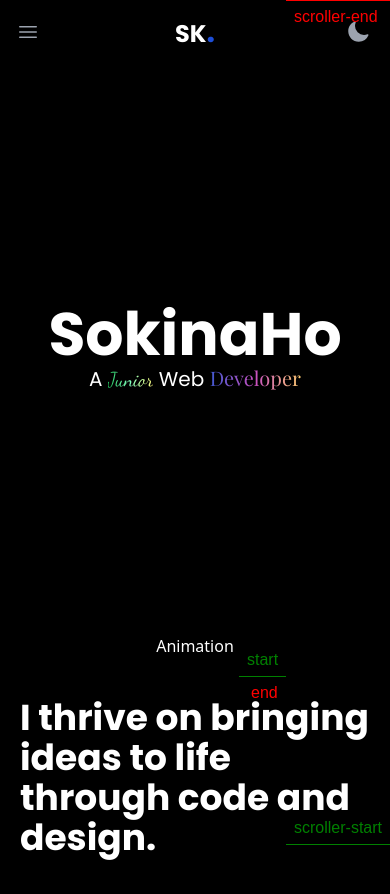
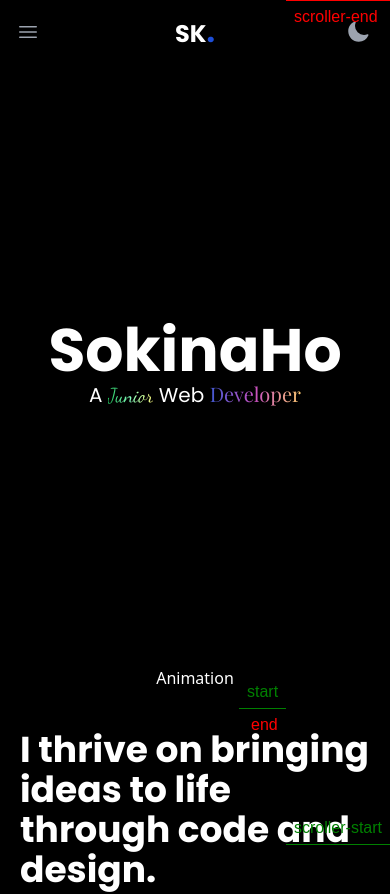
Before and after one commit to SKina-333/Devfolio, a React (Vite) app: page / in a window 390 px wide. Shown: the top 894 px of the page. Built offline with nearby package versions, Linux system fonts and the light colour scheme; a web font is replaced by a local one.

Commit message:
adjusting gap

```diff
--- a/src/sections/MainSection.jsx
+++ b/src/sections/MainSection.jsx
@@ -15,7 +15,7 @@ export default function MainSection() {
     { scope: container }
   );
   return (
-    <div className="lg:h-screen min-h-full flex flex-col w-full lg:gap-0 gap-60">
+    <div className="lg:h-screen min-h-full flex flex-col w-full lg:gap-0 gap-64">
       <NavComponent />
       <section
         ref={container}
```
